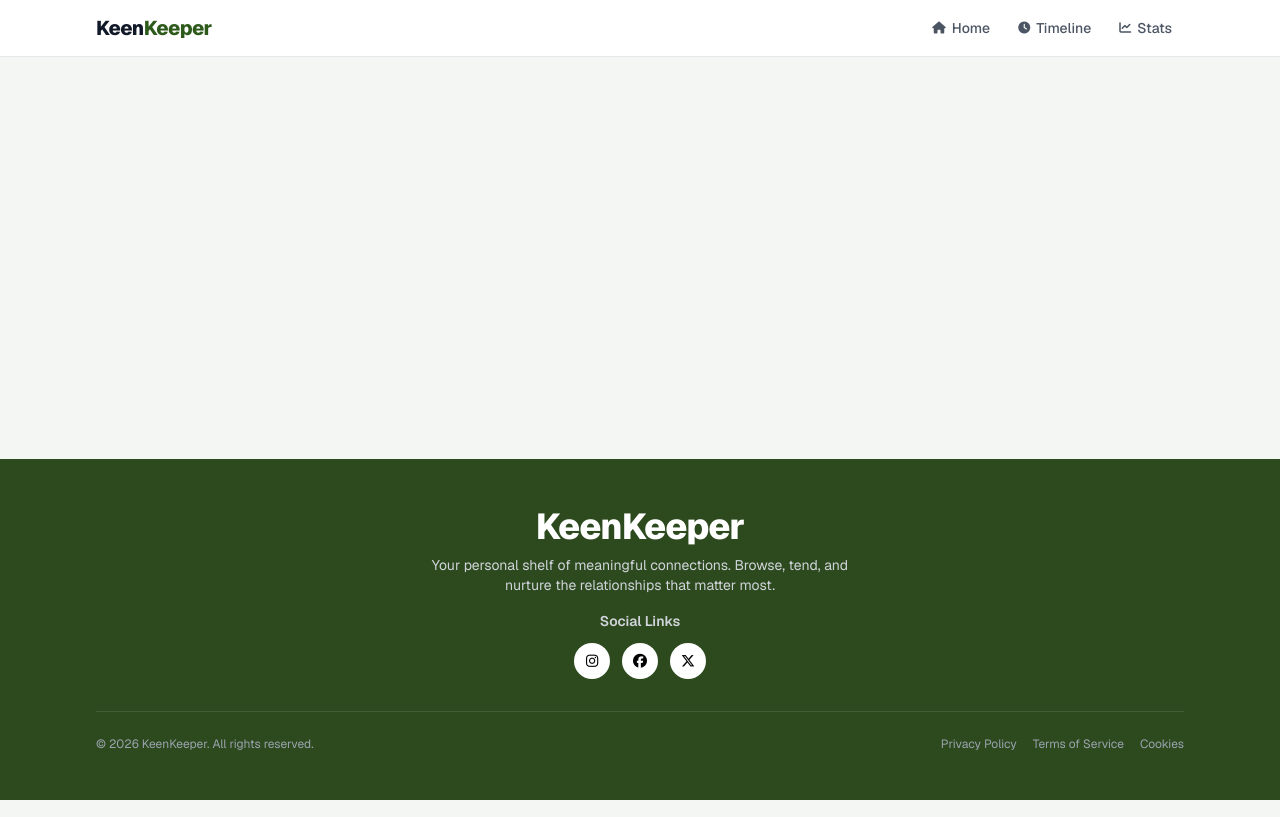
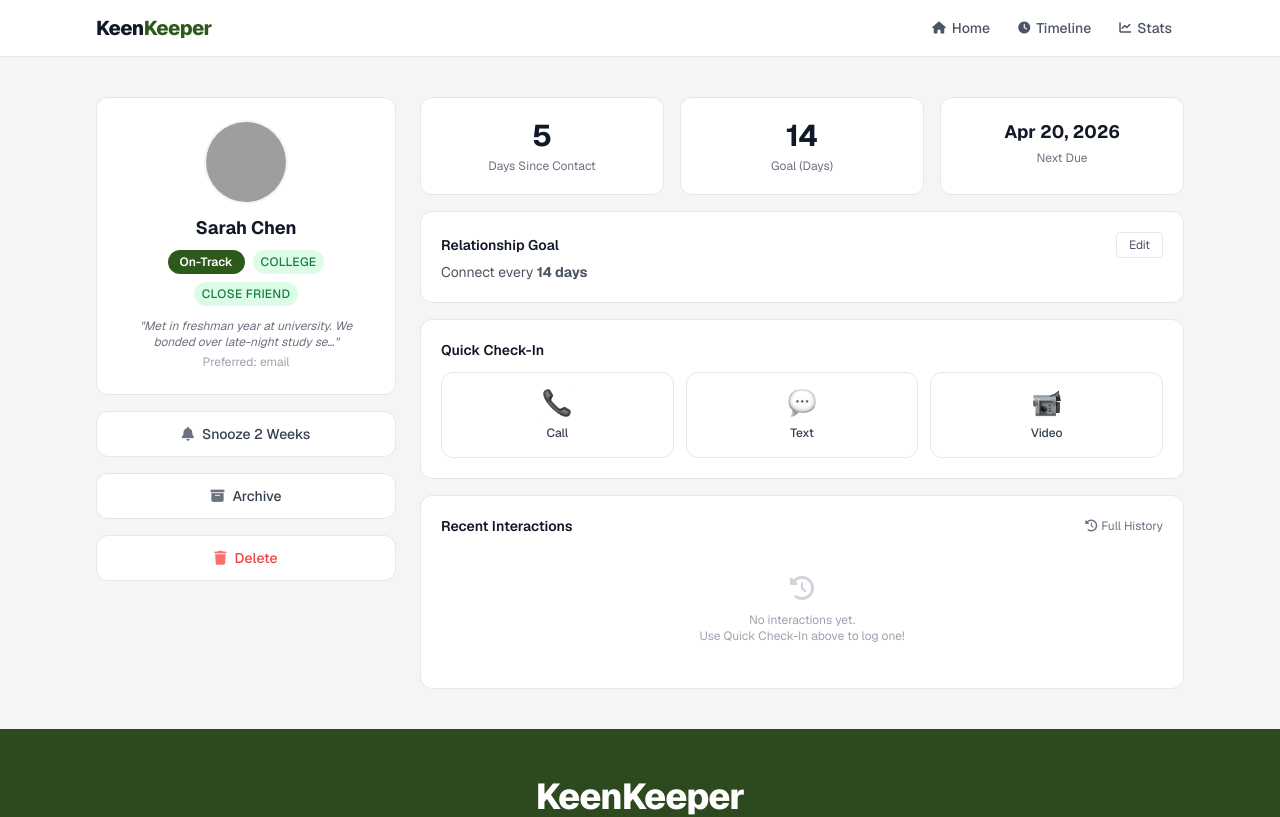
Before and after one commit to iMoloy/keen-keeper, a React (Vite) app: page /friend/1 in a window 1280 px wide. Shown: the top 817 px of the page. Built offline with nearby package versions, Linux system fonts and the light colour scheme; grey boxes are pictures that could not be loaded.

Commit message:
Complete the Friend details

```diff
--- a/src/App.jsx
+++ b/src/App.jsx
@@ -6,6 +6,7 @@ import Footer from "./components/Footer";
 import Home from "./pages/Home";
 import Timeline from "./pages/Timeline";
 import Stats from "./pages/Stats";
+import FriendDetail from "./pages/FriendDetail";
 
 export default function App() {
   return (
@@ -18,6 +19,7 @@ export default function App() {
               <Route path="/" element={<Home />} />
               <Route path="/timeline" element={<Timeline />} />
               <Route path="/stats" element={<Stats />} />
+              <Route path="/friend/:id" element={<FriendDetail />} />
             </Routes>
           </div>
           <Footer />
--- /dev/null
+++ b/src/pages/FriendDetail.jsx
@@ -0,0 +1,250 @@
+import React from "react";
+import { useParams, useNavigate } from "react-router-dom";
+import { useApp } from "../context/AppContext";
+import callIcon from "../assets/call.png";
+import textIcon from "../assets/text.png";
+import videoIcon from "../assets/video.png";
+
+const statusConfig = {
+  overdue: { label: "Overdue", bg: "bg-red-500", text: "text-white" },
+  "almost due": {
+    label: "Almost Due",
+    bg: "bg-yellow-400",
+    text: "text-gray-900",
+  },
+  "on-track": { label: "On-Track", bg: "bg-[#2D5A1B]", text: "text-white" },
+};
+
+const iconMap = {
+  Call: callIcon,
+  Text: textIcon,
+  Video: videoIcon,
+  Meetup: null,
+};
+
+function formatDate(dateStr) {
+  if (!dateStr) return "";
+  const d = new Date(dateStr);
+  return d.toLocaleDateString("en-US", {
+    month: "short",
+    day: "numeric",
+    year: "numeric",
+  });
+}
+
+export default function FriendDetail() {
+  const { id } = useParams();
+  const navigate = useNavigate();
+  const { friends, timeline, addTimelineEntry, showToast } = useApp();
+
+  const friend = friends.find((f) => f.id === parseInt(id));
+
+  if (!friend) {
+    return (
+      <div className="max-w-6xl mx-auto px-4 py-20 text-center">
+        <p className="text-gray-500 text-lg">Friend not found.</p>
+        <button
+          onClick={() => navigate("/")}
+          className="mt-4 text-[#2D5A1B] underline"
+        >
+          Go back home
+        </button>
+      </div>
+    );
+  }
+
+  const status = statusConfig[friend.status] || statusConfig["on-track"];
+
+  const recentInteractions = timeline
+    .filter((t) => t.friendName === friend.name)
+    .slice(0, 4);
+
+  const handleCheckIn = (type) => {
+    addTimelineEntry(type, friend.name);
+    showToast(`${type} with ${friend.name} logged! 🎉`);
+  };
+
+  const checkInButtons = [
+    { type: "Call", img: callIcon },
+    { type: "Text", img: textIcon },
+    { type: "Video", img: videoIcon },
+  ];
+
+  return (
+    <main className="max-w-6xl mx-auto px-4 sm:px-6 lg:px-8 py-10">
+      <div className="grid grid-cols-1 lg:grid-cols-[300px_1fr] gap-6">
+        {/* Left Column */}
+        <div className="flex flex-col gap-4">
+          <div className="bg-white rounded-xl border border-gray-200 p-6 text-center">
+            <img
+              src={friend.picture}
+              alt={friend.name}
+              className="w-20 h-20 rounded-full object-cover mx-auto mb-3 ring-2 ring-gray-100"
+            />
+            <h2 className="font-bold text-gray-900 text-lg mb-2">
+              {friend.name}
+            </h2>
+            <div className="flex flex-wrap justify-center gap-2 mb-3">
+              <span
+                className={`px-3 py-1 rounded-full text-xs font-semibold ${status.bg} ${status.text}`}
+              >
+                {status.label}
+              </span>
+              {friend.tags.map((tag) => (
+                <span
+                  key={tag}
+                  className="px-2 py-1 bg-green-100 text-green-700 text-xs rounded-full font-medium uppercase tracking-wide"
+                >
+                  {tag}
+                </span>
+              ))}
+            </div>
+            <p className="text-xs text-gray-500 italic mb-1">
+              "
+              {friend.bio.length > 70
+                ? friend.bio.slice(0, 70) + "…"
+                : friend.bio}
+              "
+            </p>
+            <p className="text-xs text-gray-400 mt-1">Preferred: email</p>
+          </div>
+
+          <button className="bg-white rounded-xl border border-gray-200 px-4 py-3 text-sm font-medium text-gray-700 hover:bg-gray-50 transition-colors flex items-center justify-center gap-2">
+            <i className="fa-solid fa-bell text-gray-500"></i>
+            Snooze 2 Weeks
+          </button>
+          <button className="bg-white rounded-xl border border-gray-200 px-4 py-3 text-sm font-medium text-gray-700 hover:bg-gray-50 transition-colors flex items-center justify-center gap-2">
+            <i className="fa-solid fa-box-archive text-gray-500"></i>
+            Archive
+          </button>
+          <button className="bg-white rounded-xl border border-gray-200 px-4 py-3 text-sm font-medium text-red-500 hover:bg-red-50 transition-colors flex items-center justify-center gap-2">
+            <i className="fa-solid fa-trash text-red-400"></i>
+            Delete
+          </button>
+        </div>
+
+        {/* Right Column */}
+        <div className="flex flex-col gap-4">
+          <div className="grid grid-cols-3 gap-4">
+            <div className="bg-white rounded-xl border border-gray-200 p-5 text-center">
+              <p className="text-3xl font-bold text-gray-900 mb-1">
+                {friend.days_since_contact}
+              </p>
+              <p className="text-xs text-gray-500">Days Since Contact</p>
+            </div>
+            <div className="bg-white rounded-xl border border-gray-200 p-5 text-center">
+              <p className="text-3xl font-bold text-gray-900 mb-1">
+                {friend.goal}
+              </p>
+              <p className="text-xs text-gray-500">Goal (Days)</p>
+            </div>
+            <div className="bg-white rounded-xl border border-gray-200 p-5 text-center">
+              <p className="text-lg font-bold text-gray-900 mb-1">
+                {formatDate(friend.next_due_date)}
+              </p>
+              <p className="text-xs text-gray-500">Next Due</p>
+            </div>
+          </div>
+
+          <div className="bg-white rounded-xl border border-gray-200 p-5">
+            <div className="flex items-center justify-between mb-1">
+              <h3 className="font-semibold text-gray-900 text-sm">
+                Relationship Goal
+              </h3>
+              <button className="px-3 py-1 border border-gray-200 rounded text-xs text-gray-600 hover:bg-gray-50 transition-colors">
+                Edit
+              </button>
+            </div>
+            <p className="text-sm text-gray-600">
+              Connect every <strong>{friend.goal} days</strong>
+            </p>
+          </div>
+
+          <div className="bg-white rounded-xl border border-gray-200 p-5">
+            <h3 className="font-semibold text-gray-900 text-sm mb-3">
+              Quick Check-In
+            </h3>
+            <div className="grid grid-cols-3 gap-3">
+              {checkInButtons.map(({ type, img }) => (
+                <button
+                  key={type}
+                  onClick={() => handleCheckIn(type)}
+                  className="flex flex-col items-center gap-2 py-4 border border-gray-200 rounded-xl hover:bg-gray-50 hover:border-[#2D5A1B] transition-all"
+                >
+                  <img
+                    src={img}
+                    alt={type}
+                    className="w-7 h-7 object-contain"
+                  />
+                  <span className="text-xs font-medium text-gray-700">
+                    {type}
+                  </span>
+                </button>
+              ))}
+            </div>
+          </div>
+
+          <div className="bg-white rounded-xl border border-gray-200 p-5">
+            <div className="flex items-center justify-between mb-3">
+              <h3 className="font-semibold text-gray-900 text-sm">
+                Recent Interactions
+              </h3>
+              <button
+                onClick={() => navigate("/timeline")}
+                className="text-xs text-gray-500 hover:text-[#2D5A1B] flex items-center gap-1 transition-colors"
+              >
+                <i className="fa-solid fa-clock-rotate-left text-xs"></i>
+                Full History
+              </button>
+            </div>
+
+            {recentInteractions.length === 0 ? (
+              <div className="text-center py-6">
+                <i className="fa-solid fa-clock-rotate-left text-gray-300 text-2xl mb-2 block"></i>
+                <p className="text-xs text-gray-400">No interactions yet.</p>
+                <p className="text-xs text-gray-400">
+                  Use Quick Check-In above to log one!
+                </p>
+              </div>
+            ) : (
+              <div className="divide-y divide-gray-100">
+                {recentInteractions.map((entry) => {
+                  const imgSrc = iconMap[entry.type];
+                  return (
+                    <div
+                      key={entry.id}
+                      className="flex items-center gap-3 py-3"
+                    >
+                      <div className="w-8 h-8 rounded-full bg-gray-100 flex items-center justify-center flex-shrink-0">
+                        {imgSrc ? (
+                          <img
+                            src={imgSrc}
+                            alt={entry.type}
+                            className="w-4 h-4 object-contain"
+                          />
+                        ) : (
+                          <i className="fa-solid fa-handshake text-gray-600 text-xs"></i>
+                        )}
+                      </div>
+                      <div className="flex-1 min-w-0">
+                        <p className="text-sm font-medium text-gray-800">
+                          {entry.type}
+                        </p>
+                        {entry.notes && (
+                          <p className="text-xs text-gray-400">{entry.notes}</p>
+                        )}
+                      </div>
+                      <span className="text-xs text-gray-400 flex-shrink-0">
+                        {formatDate(entry.date)}
+                      </span>
+                    </div>
+                  );
+                })}
+              </div>
+            )}
+          </div>
+        </div>
+      </div>
+    </main>
+  );
+}
```
